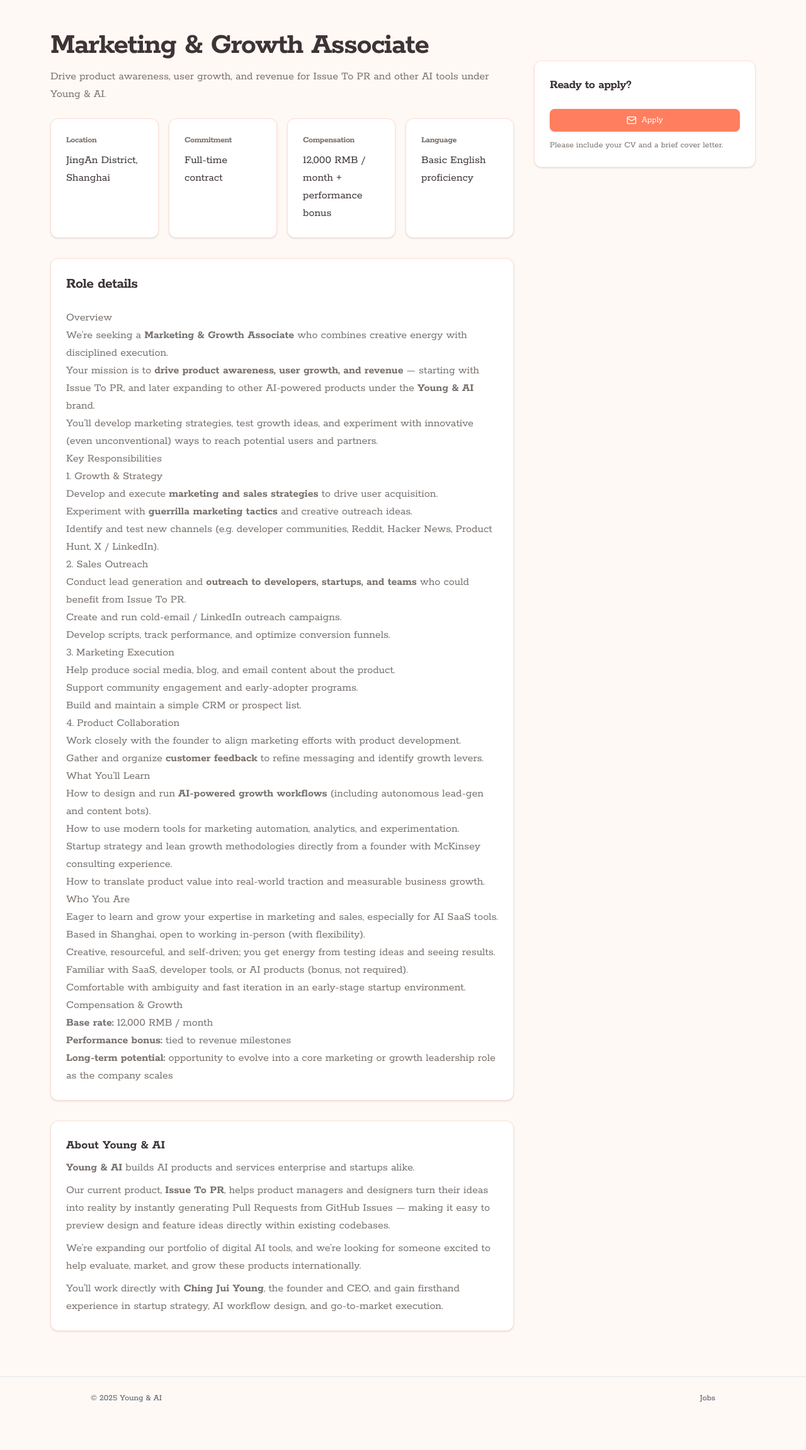
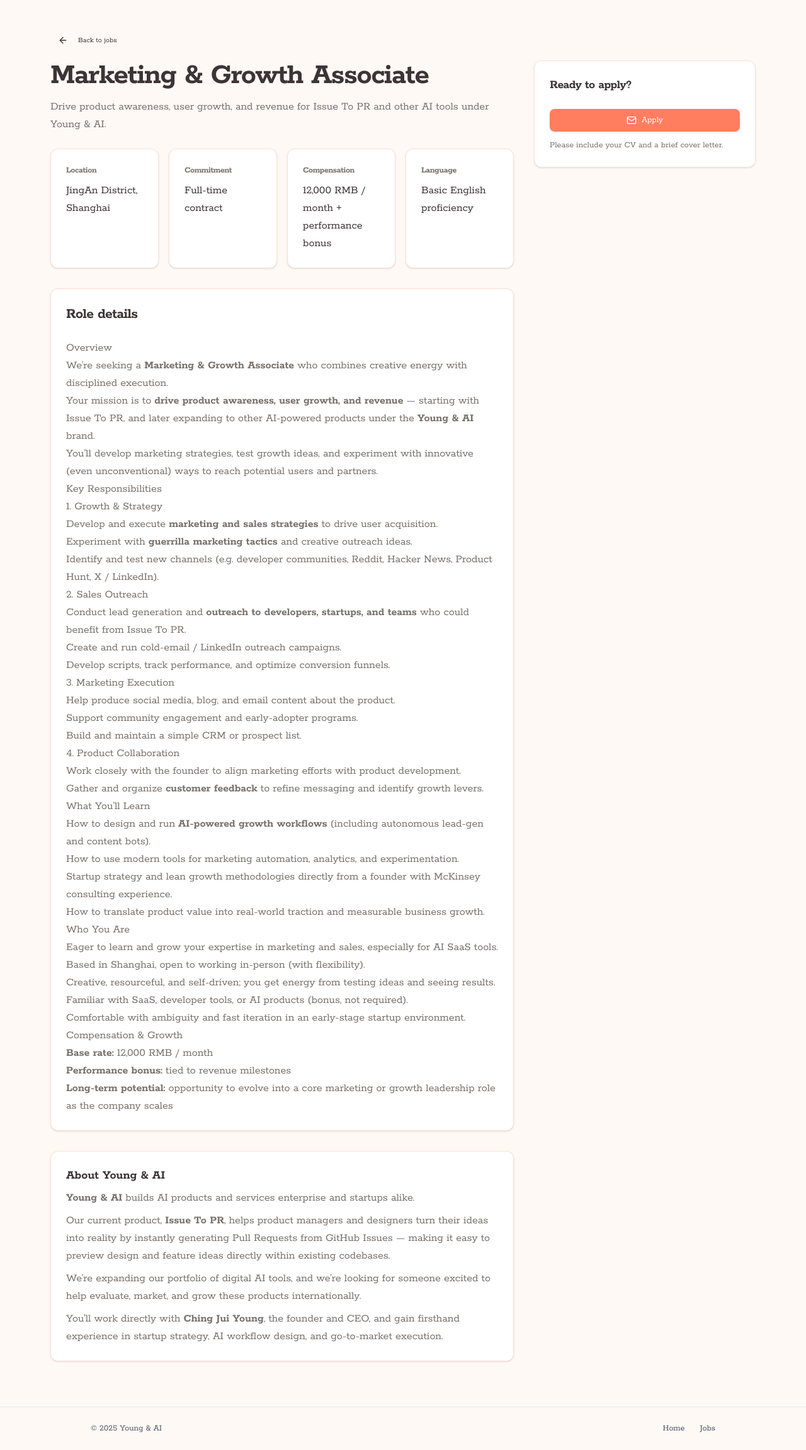
Before and after one commit to youngchingjui/young-and-ai, a Next.js app: page /jobs/marketing-growth-associate in a window 1280 px wide. Shown: the whole page at 63% size. Before the commit the page ends 2255 px from the top, so only its background shows below. Built offline with nearby package versions, Linux system fonts and the light colour scheme.

Commit message:
feat(jobs): add back-to-jobs button on job detail page and Home link in footer\n\n- Job detail page: Add a small ghost Back to jobs button at the top linking to /jobs\n- Footer: Add a Home link for quick navigation back to the homepage

```diff
--- a/app/jobs/[id]/page.tsx
+++ b/app/jobs/[id]/page.tsx
@@ -1,7 +1,7 @@
 import { JOBS } from "@/data/jobs"
 import { Card, CardContent, CardHeader, CardTitle } from "@/components/ui/card"
 import { Button } from "@/components/ui/button"
-import { Mail } from "lucide-react"
+import { Mail, ArrowLeft } from "lucide-react"
 import { Markdown } from "@/components/ui/markdown"
 import Link from "next/link"
 
@@ -44,7 +44,7 @@
         internationally.
       </p>
       <p className="mt-2">
-        You'll work directly with{" "}
+        You&apos;ll work directly with{" "}
         <strong>
           <Link
             href="https://linkedin.com/in/chingjuiyoung"
@@ -123,6 +123,13 @@
 
   return (
     <div className="mx-auto max-w-6xl px-4 py-12">
+      <div className="mb-4">
+        <Button asChild variant="ghost" size="sm">
+          <Link href="/jobs" aria-label="Back to job listings">
+            <ArrowLeft className="mr-2 h-4 w-4" /> Back to jobs
+          </Link>
+        </Button>
+      </div>
       <div className="lg:grid lg:grid-cols-3 lg:gap-8">
         <div className="lg:col-span-2">
           <header className="mb-6">
--- a/components/Footer.tsx
+++ b/components/Footer.tsx
@@ -6,6 +6,9 @@
       <div className="mx-auto w-full max-w-5xl px-4 flex items-center justify-between">
         <p>© {new Date().getFullYear()} Young & AI</p>
         <nav className="flex items-center gap-6">
+          <Link href="/" className="hover:underline">
+            Home
+          </Link>
           <Link href="/jobs" className="hover:underline">
             Jobs
           </Link>
```
